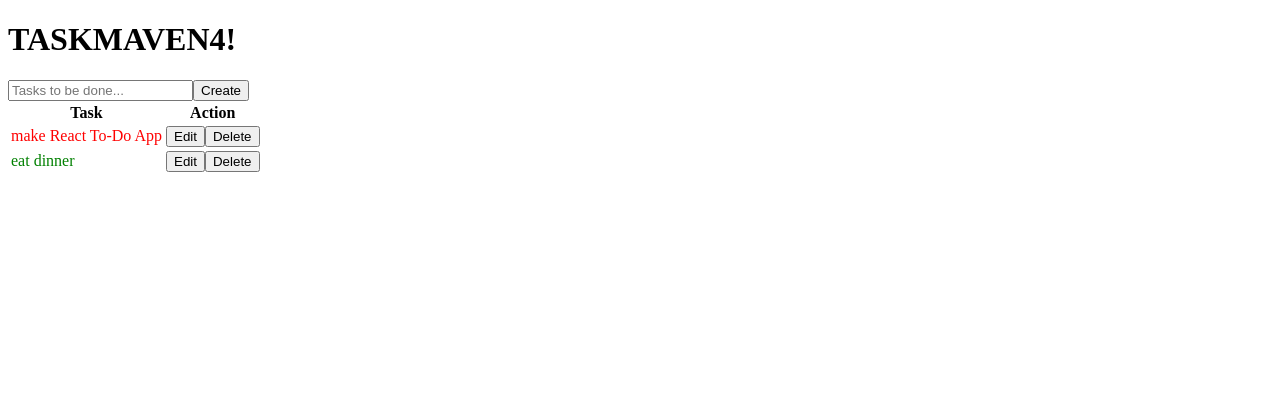
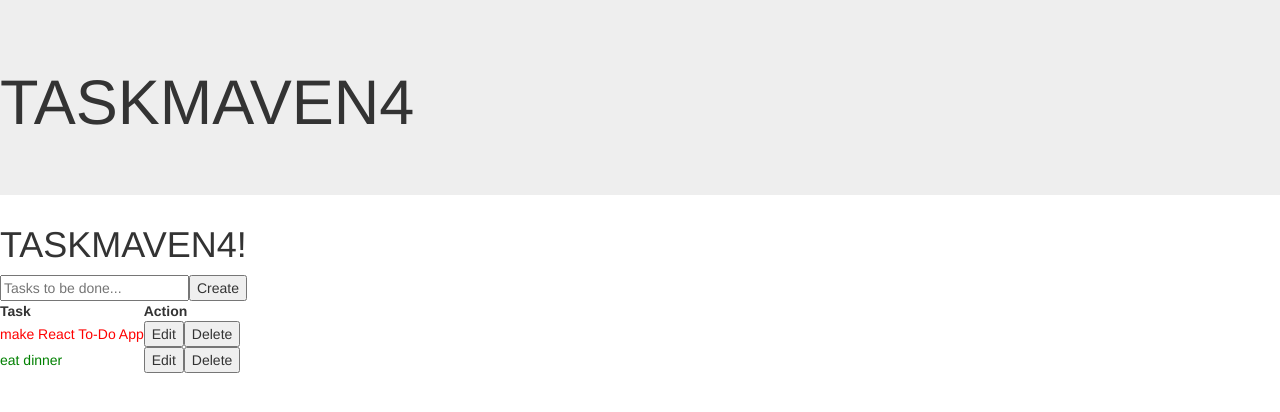
Before and after one commit to Marcode777/taskmaven4, a React app: page index.html in a window 1280 px wide. Built offline with nearby package versions, Linux system fonts and the light colour scheme.

Commit message:
added bootstrap cdn, modified index.html and added larger header

```diff
--- a/index.html
+++ b/index.html
@@ -2,10 +2,15 @@
 <html>
 <head>
   <title>TASKMAVEN4</title>
+  <link rel="stylesheet" href="https://maxcdn.bootstrapcdn.com/bootstrap/3.3.7/css/bootstrap.min.css" integrity="sha384-BVYiiSIFeK1dGmJRAkycuHAHRg32OmUcww7on3RYdg4Va+PmSTsz/K68vbdEjh4u" crossorigin="anonymous">
 </head>
 <body>
+  <div class="jumbotron">
+  <h1>TASKMAVEN4</h1>
+  </div>
   <div id="app"/>
   <script src="bundle.js"></script>
 
+
 </body>
 </html>
```
